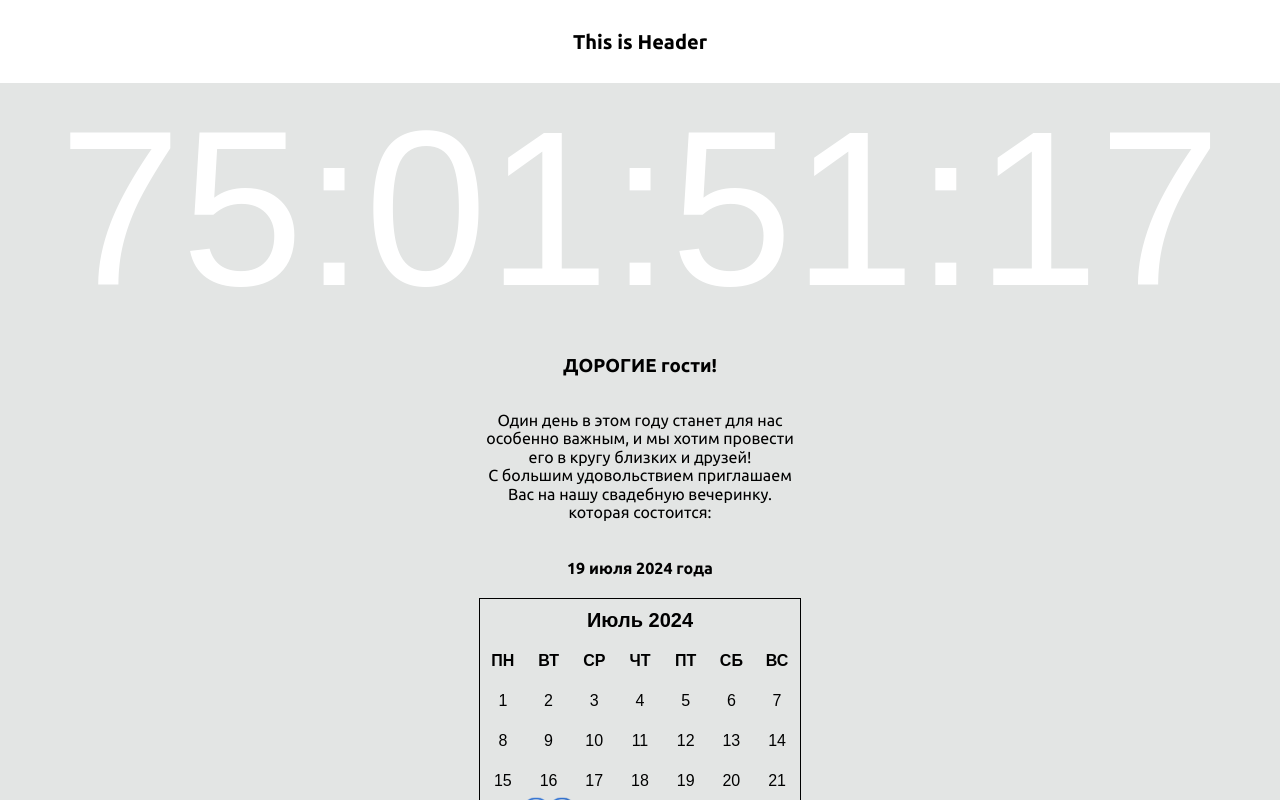
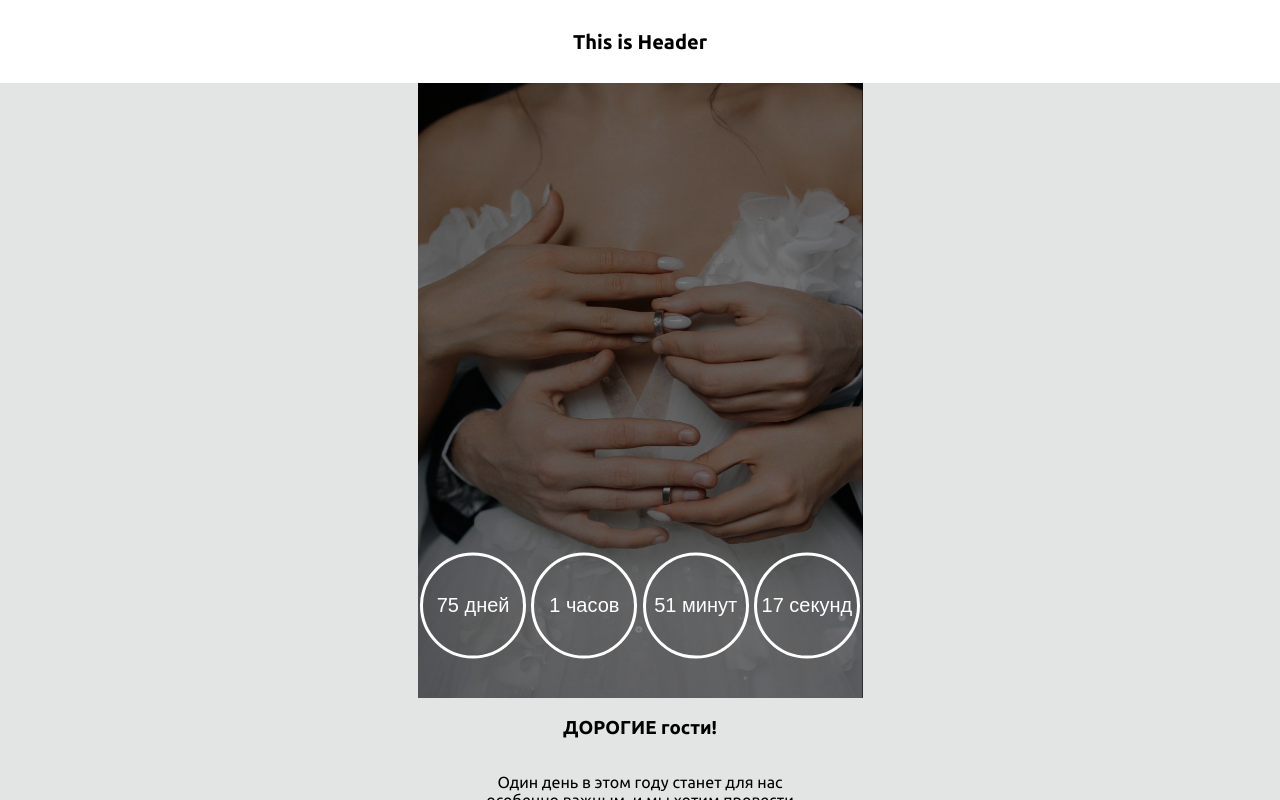
Before and after one commit to timuritodev/wed, a React (Vite) app: page / in a window 1280 px wide. Shown: the top 800 px of the page. Built offline with nearby package versions, Linux system fonts and the light colour scheme.

Commit message:
modified timer and added image

```diff
--- /dev/null
+++ b/src/components/ImageBlock/ImageBlock.css
@@ -0,0 +1,23 @@
+.image-block {
+  position: relative;
+  display: flex;
+  flex-direction: column;
+  align-items: center; /* Центрируем содержимое по горизонтали */
+}
+
+.image-block__pic {
+  width: 445px;
+  height: 615px;
+  display: block; /* Убираем пробелы под изображением */
+}
+
+.image-block::after {
+  content: "";
+  position: absolute;
+  top: 0;
+  left: 0;
+  right: 0;
+  bottom: 0;
+  background: rgba(0, 0, 0, 0.5); /* Полупрозрачный черный фон */
+  z-index: 1; /* Убедитесь, что затемнение находится над изображением */
+}
--- /dev/null
+++ b/src/components/ImageBlock/ImageBlock.tsx
@@ -0,0 +1,13 @@
+import { FC } from "react";
+import "./ImageBlock.css";
+import pic from '../../images/pic.jpeg';
+import { Timer } from "../Timer/Timer";
+
+export const ImageBlock: FC = () => {
+  return (
+    <div className="image-block">
+      <img className="image-block__pic" src={pic} alt="pic" />
+      <Timer />
+    </div>
+  );
+};
--- a/src/components/SimpleCalendar/SimpleCalendar.css
+++ /dev/null
@@ -1,4 +0,0 @@
-.highlight {
-  background-color: #ff6868; /* Цвет подсветки */
-  color: white; /* Цвет текста */
-}
--- a/src/components/StaticCalendar/StaticCalendar.css
+++ /dev/null
@@ -1,26 +0,0 @@
-.calendar {
-    display: flex;
-    flex-wrap: wrap;
-    width: 300px; /* Ширина календаря */
-  }
-
-  .month {
-    display: flex;
-    flex-wrap: wrap;
-  }
-
-  .day {
-    width: calc(100% / 7); /* 7 дней в ряду */
-    padding: 10px;
-    box-sizing: border-box;
-    text-align: center;
-  }
-
-  .highlight {
-    background-color: #ff6868;
-    color: white;
-  }
-
-  .empty {
-    visibility: hidden;
-  }
--- /dev/null
+++ b/src/components/Timer/Timer.css
@@ -0,0 +1,30 @@
+.countdown-timer {
+  position: absolute;
+  top: 80%; /* Смещаем таймер на 50% вниз от верха контейнера */
+  width: 100%; /* Ширина таймера соответствует ширине блока с изображением */
+  transform: translateY(20%);
+  display: flex;
+  justify-content: center;
+  color: white;
+  font-size: 20px;
+  z-index: 2;
+}
+
+.countdown-segment {
+  margin: 10px;
+  position: relative;
+  text-align: center;
+  width: 95px;
+}
+
+.countdown-segment::before {
+  content: "";
+  position: absolute;
+  top: 50%;
+  left: 50%;
+  transform: translate(-50%, -50%);
+  width: 100px;
+  height: 100px;
+  border: 3px solid white;
+  border-radius: 50%;
+}
--- /dev/null
+++ b/src/components/Timer/Timer.tsx
@@ -0,0 +1,52 @@
+import React from "react";
+import Countdown from "react-countdown";
+import "./Timer.css";
+
+export interface CountdownTimeDelta {
+  total: number;
+  days: number;
+  hours: number;
+  minutes: number;
+  seconds: number;
+  milliseconds: number;
+  completed: boolean;
+}
+
+const Completionist: React.FC = () => <span>Событие началось!</span>;
+
+const renderer: React.FC<CountdownTimeDelta> = ({
+  days,
+  hours,
+  minutes,
+  seconds,
+  completed,
+}) => {
+  if (completed) {
+    return <Completionist />;
+  } else {
+    return (
+      <div className="countdown-timer">
+        <div className="countdown-segment">
+          {days}
+          <span> дней</span>
+        </div>
+        <div className="countdown-segment">
+          {hours}
+          <span> часов</span>
+        </div>
+        <div className="countdown-segment">
+          {minutes}
+          <span> минут</span>
+        </div>
+        <div className="countdown-segment">
+          {seconds}
+          <span> секунд</span>
+        </div>
+      </div>
+    );
+  }
+};
+
+export const Timer: React.FC = () => {
+  return <Countdown date="2024-07-19" renderer={renderer} />;
+};
--- a/src/pages/MainPage/MainPage.tsx
+++ b/src/pages/MainPage/MainPage.tsx
@@ -4,6 +4,8 @@ import "./MainPage.css";
 import Countdown from "react-countdown";
 import { useSearchParams } from "react-router-dom";
 import { Calendar } from "../../components/Calendar/Calendar";
+import { Timer } from "../../components/Timer/Timer";
+import { ImageBlock } from "../../components/ImageBlock/ImageBlock";
 
 export const MainPage: FC = () => {
   const [searchParams, setSearchParams] = useSearchParams();
@@ -16,7 +18,7 @@ export const MainPage: FC = () => {
     searchParams.get("p5"),
   ].filter(Boolean) as string[];
 
-  function generateGreeting(names: string[]): string {
+  const generateGreeting = (names: string[]) => {
     if (!names.length) {
       return "ДОРОГИЕ гости!";
     }
@@ -28,14 +30,14 @@ export const MainPage: FC = () => {
       return `ДОРОГОЙ ${last}!`;
     }
     return `ДОРОГИЕ ${names.join(", ")} и ${last}!`;
-  }
+  };
 
   const greeting = generateGreeting(names);
 
   return (
     <main className="main">
       <div className="main__container">
-        <Countdown date="2024-07-19" className="countdown-timer" />
+        <ImageBlock />
         <h3 className="main__title">{greeting}</h3>
         <p className="main__description">
           Один день в этом году станет для нас
@@ -46,7 +48,7 @@ export const MainPage: FC = () => {
           <br /> которая состоится:
         </p>
         <h4 className="main__date">19 июля 2024 года</h4>
-        <Calendar year={2024} month={6} highlightDay={23} />
+        <Calendar year={2024} month={6} highlightDay={19} />
         <p className="main__description">
           Пихта
           <br /> Заповедная зона
```
Also changed, not shown: src/components/SimpleCalendar/SimpleCalendar.tsx (deleted, +0 -29 lines), src/components/StaticCalendar/StaticCalendar.tsx (deleted, +0 -34 lines), src/images/pic.jpeg (added).
